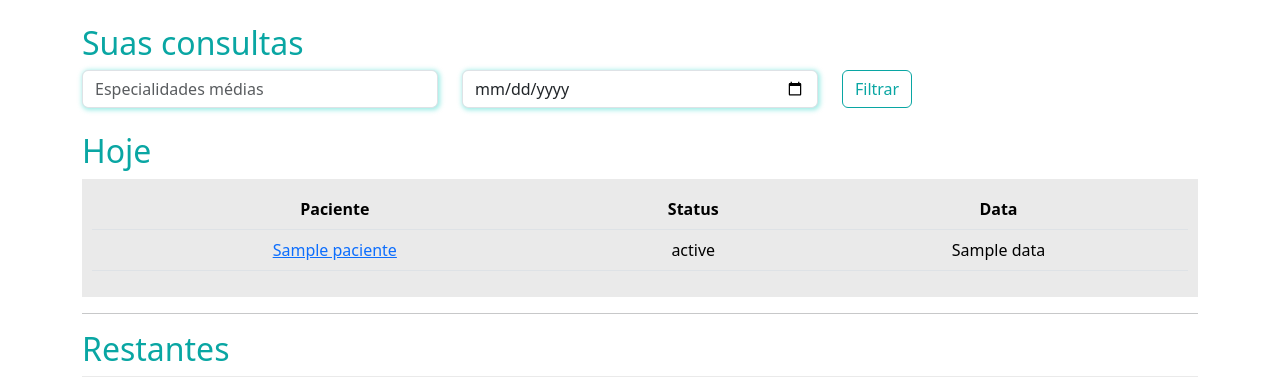
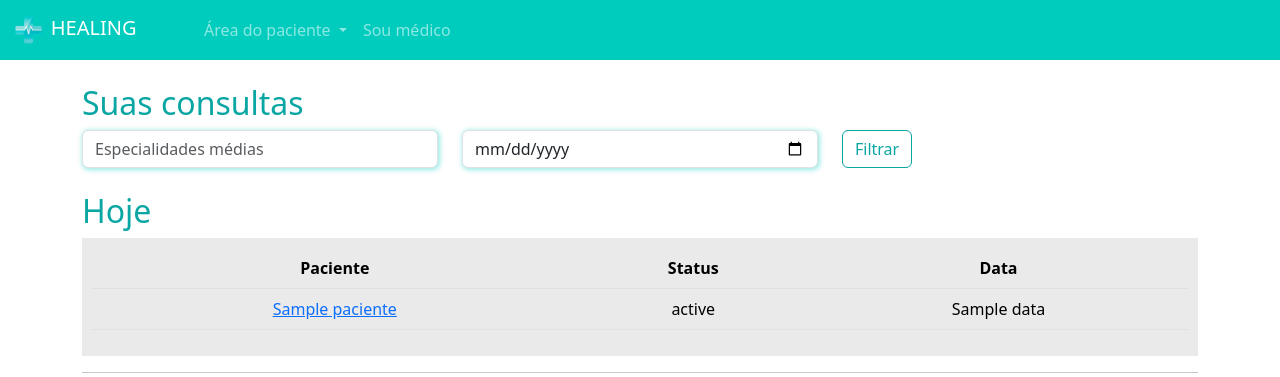
Before and after one commit to rodrigobfcastro/healing, a Django app: template medico/templates/consultas_medico.html in a window 1280 px wide. Shown: the top 377 px of the page. Run offline with Django 5.2, Linux system fonts and the light colour scheme; the template is opened without the code that fills it: most values are stand-ins (such as "Sample title", 1, 10 or a date in 2020).

Commit message:
chore: navbar

```diff
--- a/medico/templates/abrir_horario.html
+++ b/medico/templates/abrir_horario.html
@@ -2,7 +2,11 @@
 <link rel="stylesheet" href="{% static 'medicos/css/abrir_horario.css' %}" />
 <link rel="stylesheet" href="{% static 'usuarios/css/usuarios.css' %}" />
 <link rel="stylesheet" href="{% static 'medicos/css/cadastro_medico.css' %}" />
-{% endblock 'head' %} {% block 'body' %}
+{% endblock 'head' %}
+
+{% block 'body' %}
+
+{% include "partials/navbar.html"%}
 
 <div class="container">
   <br /><br />
--- a/medico/templates/cadastro_medico.html
+++ b/medico/templates/cadastro_medico.html
@@ -1,7 +1,11 @@
 {% extends "base.html" %} {% load static %} {% block 'head' %}
 <link rel="stylesheet" href="{% static 'usuarios/css/usuarios.css' %}" />
 <link rel="stylesheet" href="{% static 'medicos/css/cadastro_medico.css' %}" />
-{% endblock 'head' %} {% block 'body' %}
+{% endblock 'head' %}
+
+{% block 'body' %}
+
+{% include "partials/navbar.html"%}
 
 <div class="container">
   <br />
--- a/medico/templates/consultas_medico.html
+++ b/medico/templates/consultas_medico.html
@@ -9,7 +9,11 @@
   href="https://cdn.jsdelivr.net/npm/bootstrap-icons@1.11.3/font/bootstrap-icons.min.css"
 />
 
-{% endblock 'head' %} {% block 'body' %}
+{% endblock 'head' %}
+
+{% block 'body' %}
+
+{% include "partials/navbar.html"%}
 
 <div class="container">
   <br />
--- a/medico/views.py
+++ b/medico/views.py
@@ -13,7 +13,7 @@ def cadastro_medico(request):
         return redirect('/medicos/abrir_horario')
     if request.method == "GET":
         especialidades = Especialidades.objects.all()
-        return render(request, 'cadastro_medico.html', {'especialidades': especialidades})
+        return render(request, 'cadastro_medico.html', {'especialidades': especialidades, 'is_medico' : is_medico(request.user)})
     elif request.method == "POST":
         crm = request.POST.get('crm')
         nome = request.POST.get('nome')
@@ -62,7 +62,7 @@ def abrir_horario(request):
     if request.method == "GET":
         dados_medicos = DadosMedico.objects.get(user=request.user)
         datas_abertas = DatasAbertas.objects.filter(user=request.user)
-        return render(request, 'abrir_horario.html', {'dados_medicos': dados_medicos,'datas_abertas' : datas_abertas})
+        return render(request, 'abrir_horario.html', {'dados_medicos': dados_medicos,'datas_abertas' : datas_abertas, 'is_medico' : is_medico(request.user)})
     elif request.method == "POST":
         data = request.POST.get('data')
 
--- a/paciente/templates/escolher_horario.html
+++ b/paciente/templates/escolher_horario.html
@@ -9,7 +9,11 @@
   href="https://cdn.jsdelivr.net/npm/bootstrap-icons@1.11.3/font/bootstrap-icons.min.css"
 />
 
-{% endblock 'head' %} {% block 'body' %}
+{% endblock 'head' %}
+
+{% block 'body' %}
+
+{% include "partials/navbar.html"%}
 
 <div class="container">
   <br /><br />
--- a/paciente/templates/home.html
+++ b/paciente/templates/home.html
@@ -7,7 +7,11 @@
   rel="stylesheet"
   href="https://cdn.jsdelivr.net/npm/bootstrap-icons@1.11.3/font/bootstrap-icons.min.css"
 />
-{% endblock 'head' %} {% block 'body' %}
+{% endblock 'head' %}
+
+{% block 'body' %}
+
+{% include "partials/navbar.html"%}
 
 <br /><br />
 
--- /dev/null
+++ b/templates/partials/navbar.html
@@ -0,0 +1,78 @@
+{% load static %}
+<nav class="navbar navbar-expand-lg navbar-dark bg-color-dark">
+  <div class="container-fluid">
+    <a class="navbar-brand" href="#"
+      ><img
+        src="{% static 'geral/img/logo.png' %}"
+        width="20%"
+        alt=""
+      />&nbspHEALING</a
+    >
+    <button
+      class="navbar-toggler"
+      type="button"
+      data-bs-toggle="collapse"
+      data-bs-target="#navbarNav"
+      aria-controls="navbarNav"
+      aria-expanded="false"
+      aria-label="Toggle navigation"
+    >
+      <span class="navbar-toggler-icon"></span>
+    </button>
+    <div class="collapse navbar-collapse" id="navbarNav">
+      <ul class="navbar-nav">
+        <li class="nav-item dropdown">
+          <a
+            class="nav-link dropdown-toggle"
+            href="#"
+            id="navbarDropdownMenuLink"
+            role="button"
+            data-bs-toggle="dropdown"
+            aria-expanded="false"
+          >
+            Área do paciente
+          </a>
+          <ul class="dropdown-menu" aria-labelledby="navbarDropdownMenuLink">
+            <li><a class="dropdown-item" href="{% url 'home' %}">Home</a></li>
+            <li>
+              <a class="dropdown-item" href="{% url 'minhas_consultas' %}"
+                >Minhas consultas</a
+              >
+            </li>
+          </ul>
+        </li>
+
+        {% if is_medico %}
+        <li class="nav-item dropdown">
+          <a
+            class="nav-link dropdown-toggle"
+            href="#"
+            id="navbarDropdownMenuLink"
+            role="button"
+            data-bs-toggle="dropdown"
+            aria-expanded="false"
+          >
+            Área do médico
+          </a>
+          <ul class="dropdown-menu" aria-labelledby="navbarDropdownMenuLink">
+            <li>
+              <a class="dropdown-item" href="{% url 'abrir_horario' %}"
+                >Abrir horários</a
+              >
+            </li>
+            <li>
+              <a class="dropdown-item" href="{% url 'consultas_medico' %}"
+                >Suas consultas</a
+              >
+            </li>
+          </ul>
+        </li>
+        {% else %}
+        <li class="nav-item">
+          <a class="nav-link" href="{% url 'cadastro_medico' %}">Sou médico</a>
+        </li>
+        {% endif %}
+      </ul>
+    </div>
+  </div>
+</nav>
```
Also changed, not shown: paciente/views.py (+4 -4 lines).
